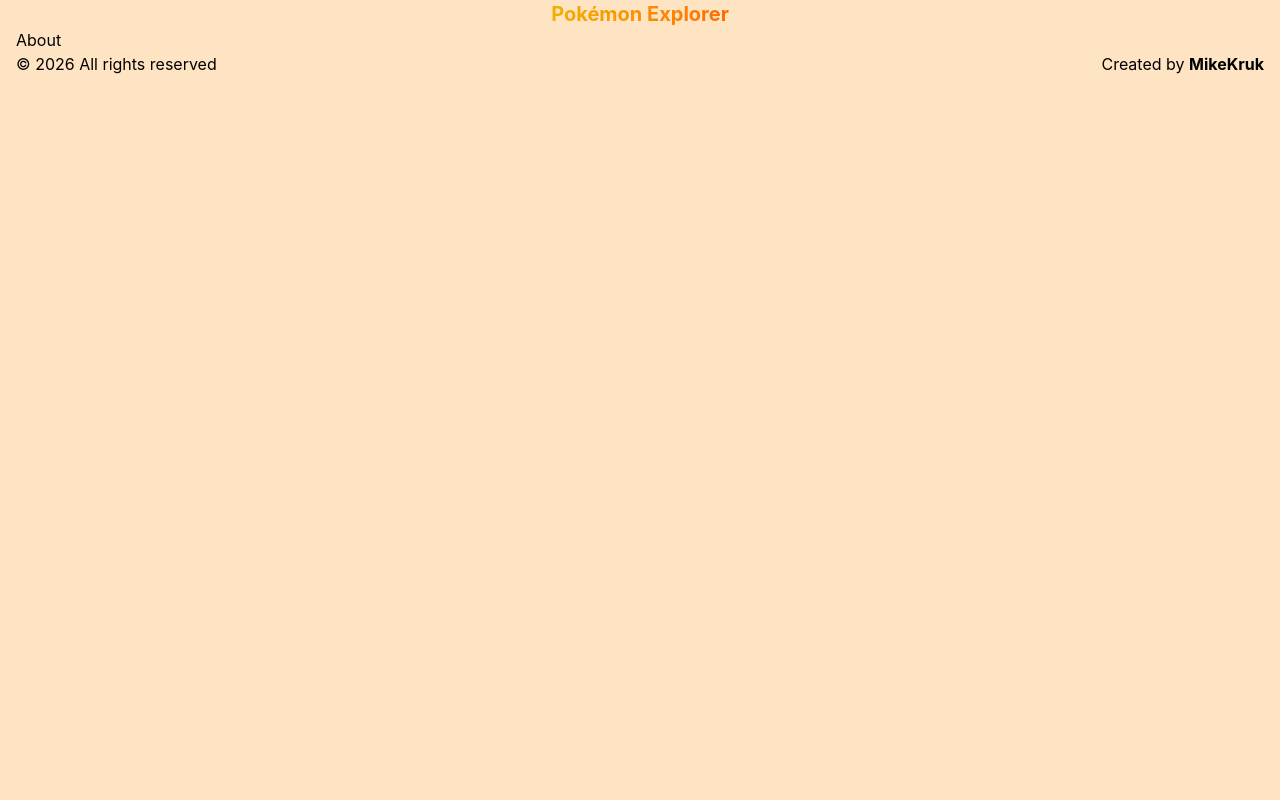
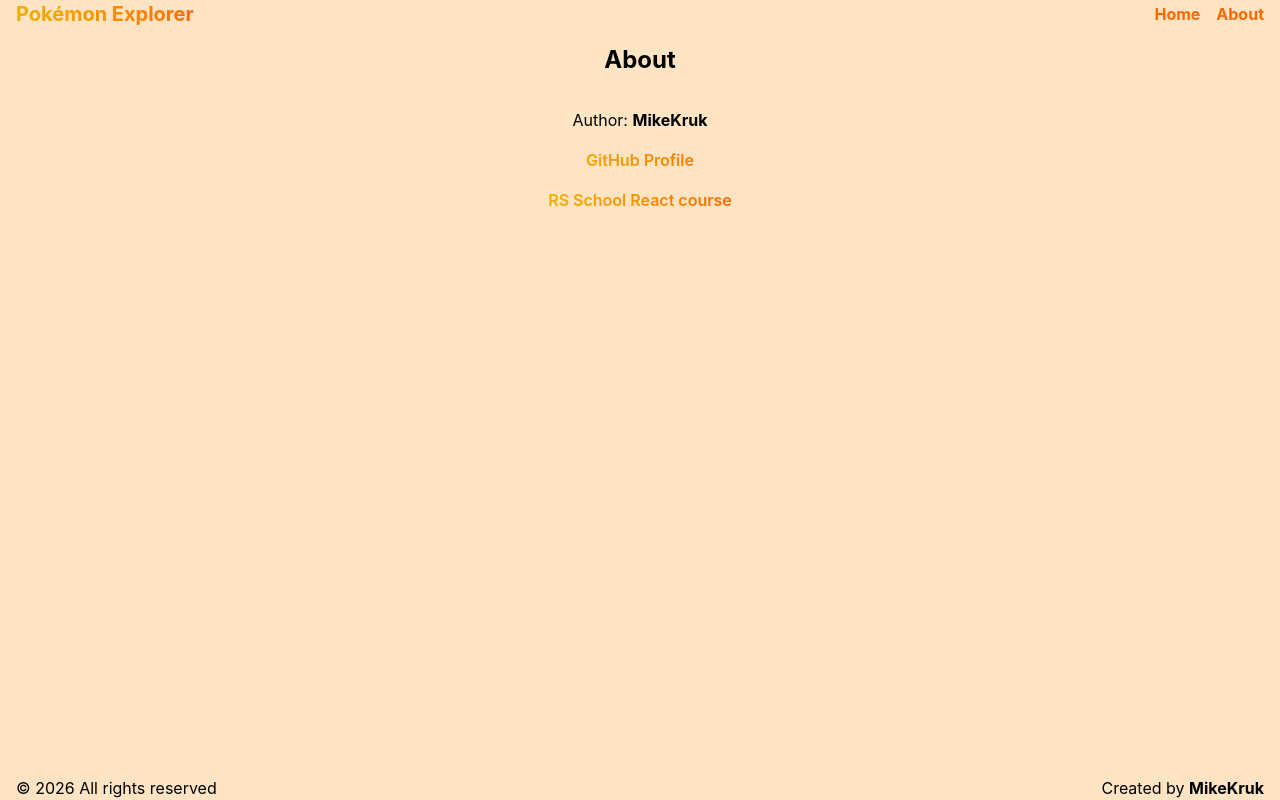
Before and after one commit to MikeKruk/React-2026-Q2, a React (Vite) app in the folder rs-react-app/: page /about in a window 1280 px wide. Built offline with nearby package versions, Linux system fonts and the light colour scheme.

Commit message:
feat: add About page

```diff
--- a/rs-react-app/src/app/routes/about.tsx
+++ b/rs-react-app/src/app/routes/about.tsx
@@ -1,12 +1,9 @@
 import { createRoute } from '@tanstack/react-router';
+import AboutPage from '../../pages/AboutPage';
 import { Route as rootRoute } from './__root';
-
-function About() {
-  return <div>About</div>;
-}
 
 export const Route = createRoute({
   getParentRoute: () => rootRoute,
   path: '/about',
-  component: About,
+  component: AboutPage,
 });
--- a/rs-react-app/src/layout/Header.tsx
+++ b/rs-react-app/src/layout/Header.tsx
@@ -1,6 +1,13 @@
+import { Link, useMatchRoute } from '@tanstack/react-router';
+
 export default function Header() {
+  const useMatch = useMatchRoute();
+  const isHome = !!useMatch({
+    to: '/$page',
+    fuzzy: true,
+  });
   return (
-    <header className="flex justify-center">
+    <header className="flex justify-between items-center">
       <h1
         className="
       text-xl font-bold
@@ -9,6 +16,22 @@
       >
         Pokémon Explorer
       </h1>
+      <nav className="flex gap-4">
+        <Link
+          to="/$page"
+          params={{ page: 1 }}
+          className={`hover:underline active:text-orange-500 ${isHome ? 'text-orange-500 font-bold' : ''}`}
+        >
+          Home
+        </Link>
+        <Link
+          to="/about"
+          className="hover:underline active:text-orange-500"
+          activeProps={{ className: 'text-orange-500 font-bold' }}
+        >
+          About
+        </Link>
+      </nav>
     </header>
   );
 }
--- /dev/null
+++ b/rs-react-app/src/pages/AboutPage.tsx
@@ -0,0 +1,37 @@
+export default function AboutPage() {
+  return (
+    <main className="flex flex-col flex-1 my-4 gap-8 max-w-2xl mx-auto items-center text-center">
+      <h2 className="text-2xl font-bold">About</h2>
+      <div className="flex flex-col gap-4">
+        <p>
+          Author: <span className="font-bold">MikeKruk</span>
+        </p>
+        <a
+          href="https://github.com/MikeKruk"
+          target="_blank"
+          rel="noreferrer"
+          className="
+            font-semibold
+            bg-linear-to-r from-yellow-500 to-orange-500 bg-clip-text text-transparent
+            hover:underline
+          "
+        >
+          GitHub Profile
+        </a>
+
+        <a
+          href="https://rs.school/courses/reactjs"
+          target="_blank"
+          rel="noreferrer"
+          className="
+            font-semibold
+            bg-linear-to-r from-yellow-500 to-orange-500 bg-clip-text text-transparent
+            hover:underline
+          "
+        >
+          RS School React course
+        </a>
+      </div>
+    </main>
+  );
+}
```
